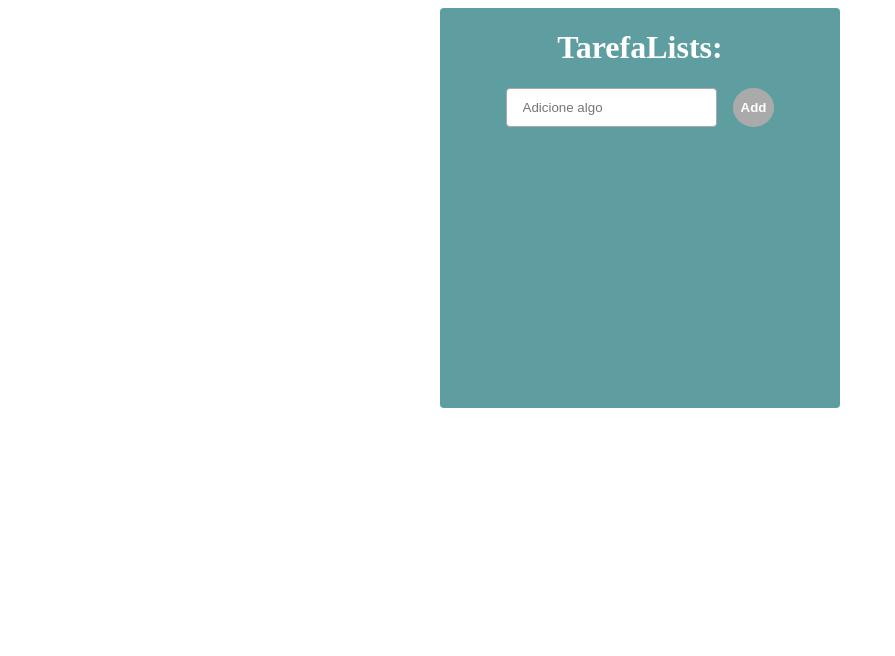
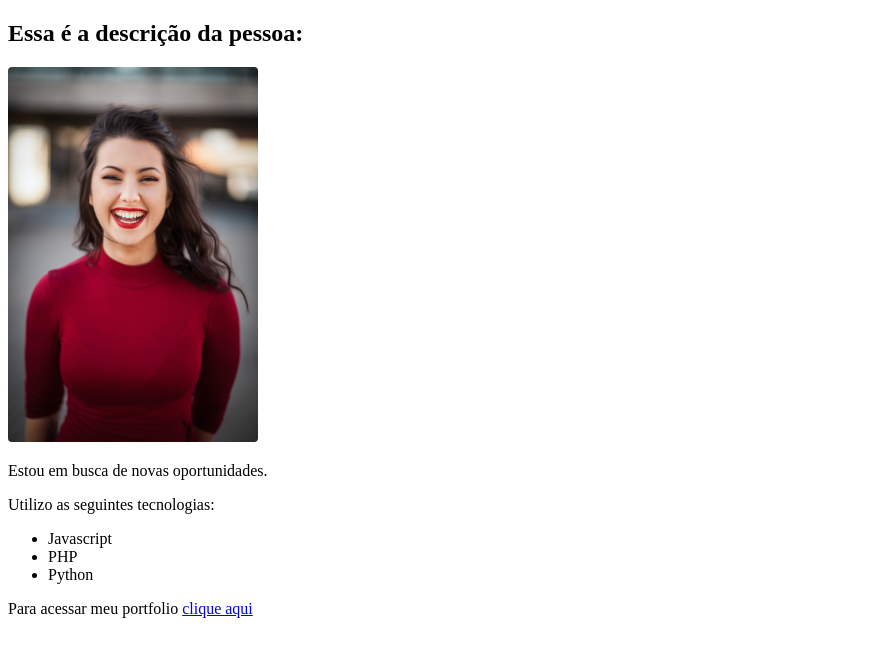
Before and after one commit to iarlen-reis/Vue3-MatheusBattisti, a Vue app in the folder 3.vue-cli/: page / in a window 1280 px wide. Shown: the top 656 px of the page, without its empty margins (0-895 px from the left). Built offline with nearby package versions, Linux system fonts and the light colour scheme.

Commit message:
aprendendo v-bind para deixar links e imagens dinamicas.

```diff
--- a/3.vue-cli/src/App.vue
+++ b/3.vue-cli/src/App.vue
@@ -1,8 +1,8 @@
 <template>
-  <!-- <PrimeiroComponente />
-  <LifeCycle />
-  <Pessoa /> -->
-  <Praticando />
+  <!-- <PrimeiroComponente /> -->
+  <!-- <LifeCycle /> -->
+  <Pessoa />
+  <!-- <Praticando /> -->
 </template>
 
 <script>
--- a/3.vue-cli/src/components/Descricao.vue
+++ b/3.vue-cli/src/components/Descricao.vue
@@ -1,5 +1,6 @@
 <template>
   <div>
+    <Picture />
     <p v-if="isWorking">Estou trabalhando no momento.</p>
     <p v-else>Estou em busca de novas oportunidades.</p>
     <p>Utilizo as seguintes tecnologias:</p>
@@ -8,23 +9,27 @@
       <li v-show="showPHP">PHP</li>
       <li>Python</li>
     </ul>
-    <ul>
-      <li v-for="number in numbers" :key="number">
-        Eu sou o número: {{ number }}
-      </li>
-    </ul>
+    <p>
+      Para acessar meu portfolio
+      <a v-bind:href="menu_link" target="_blank">clique aqui</a>
+    </p>
   </div>
 </template>
 
 <script lang="js">
+  import Picture from './Picture.vue';
+
 export default {
   name: "Descricao",
+  components: {
+    Picture
+  },
 
   data() {
     return {
       isWorking: false,
       showPHP: true,
-      numbers: [1, 2, 3, 4, 5]
+      menu_link: 'https://iarlenreis.com.br'
     }
   },
 };
--- /dev/null
+++ b/3.vue-cli/src/components/Picture.vue
@@ -0,0 +1,22 @@
+<template>
+  <img :src="avatar" :alt="descricao" />
+</template>
+
+<script>
+export default {
+  name: "Picture",
+  data() {
+    return {
+      avatar: "pessoa.jpg",
+      descricao: "A imagem da pessoa",
+    };
+  },
+};
+</script>
+
+<style scoped>
+img {
+  width: 250px;
+  border-radius: 4px;
+}
+</style>
--- a/3.vue-cli/src/components/Praticando.vue
+++ b/3.vue-cli/src/components/Praticando.vue
@@ -34,7 +34,7 @@ export default {
 };
 </script>
 
-<style lang="css">
+<style lang="css" scoped>
 .container {
   width: 400px;
   height: 400px;
```
Also changed, not shown: 3.vue-cli/public/pessoa.jpg (added).
